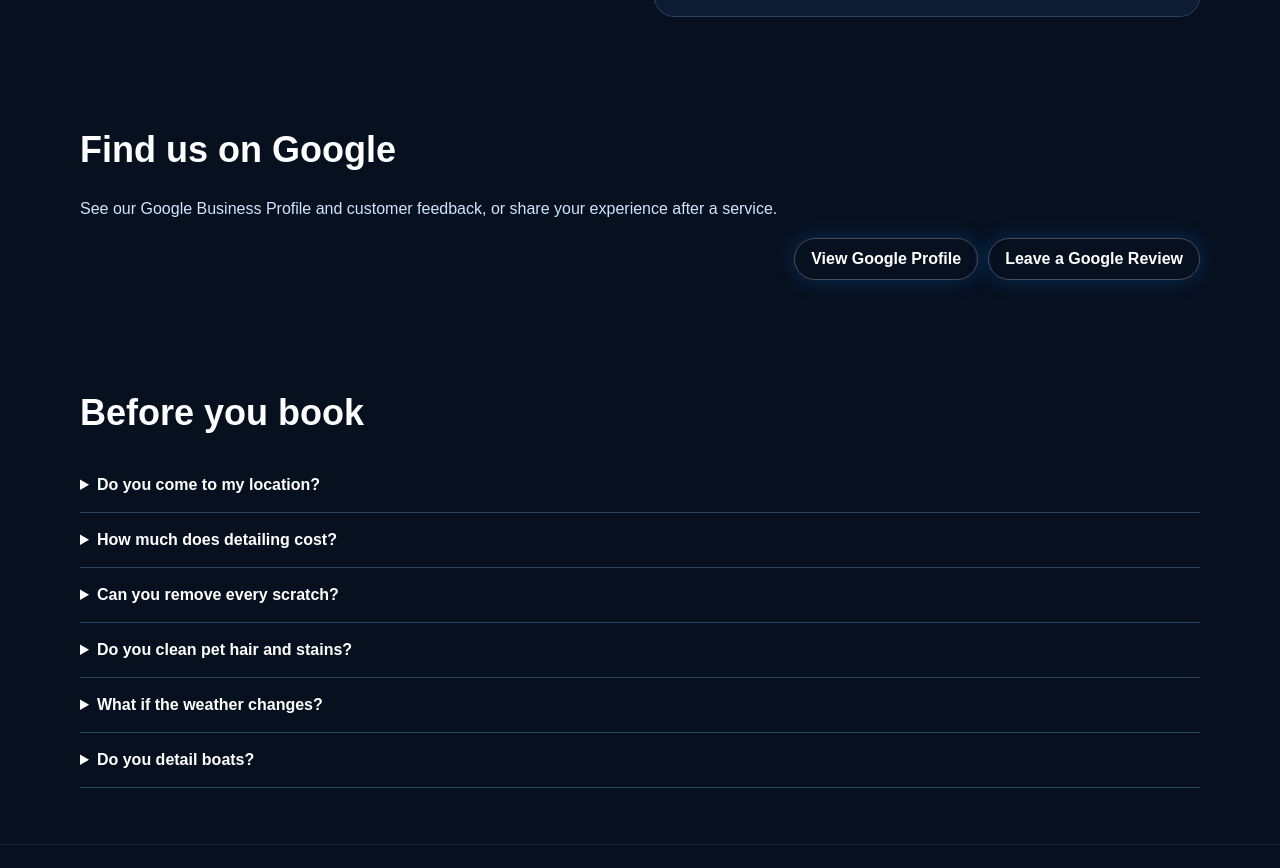
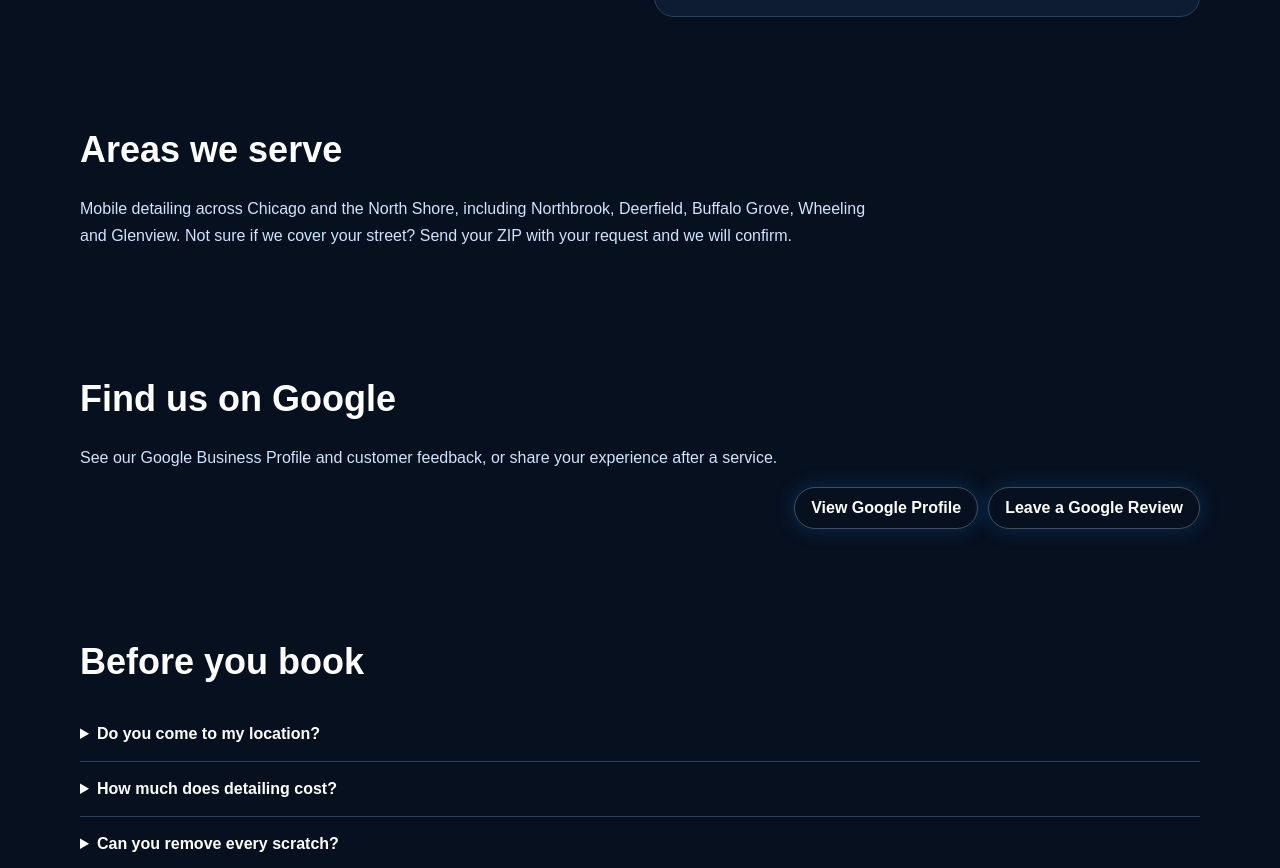
Before and after one commit to Yudzen1/restoreGleamDetailing, a plain HTML site: page index.html in a window 1280 px wide. Shown: the part 6582-7450 px from the top of the page. Drawn offline with Linux system fonts and the light colour scheme.

Commit message:
Add service areas section (Chicago & North Shore) (#7)
Claude-Session: https://claude.ai/code/session_01FXC4gphsKXJ1UQa7qqmW9z

Co-authored-by: Claude <noreply@anthropic.com>

```diff
--- a/index.html
+++ b/index.html
@@ -518,6 +518,11 @@
       </form>
     </div></section>
 
+    <section id="service-areas"><div class="wrap">
+      <h2 class="section-title">Areas we serve</h2>
+      <p class="area-text">Mobile detailing across Chicago and the North Shore, including Northbrook, Deerfield, Buffalo Grove, Wheeling and Glenview. Not sure if we cover your street? Send your ZIP with your request and we will confirm.</p>
+    </div></section>
+
     <section id="reviews"><div class="wrap">
       <h2 class="section-title">Find us on Google</h2>
       <p class="area-text">See our Google Business Profile and customer feedback, or share your experience after a service.</p>
```
